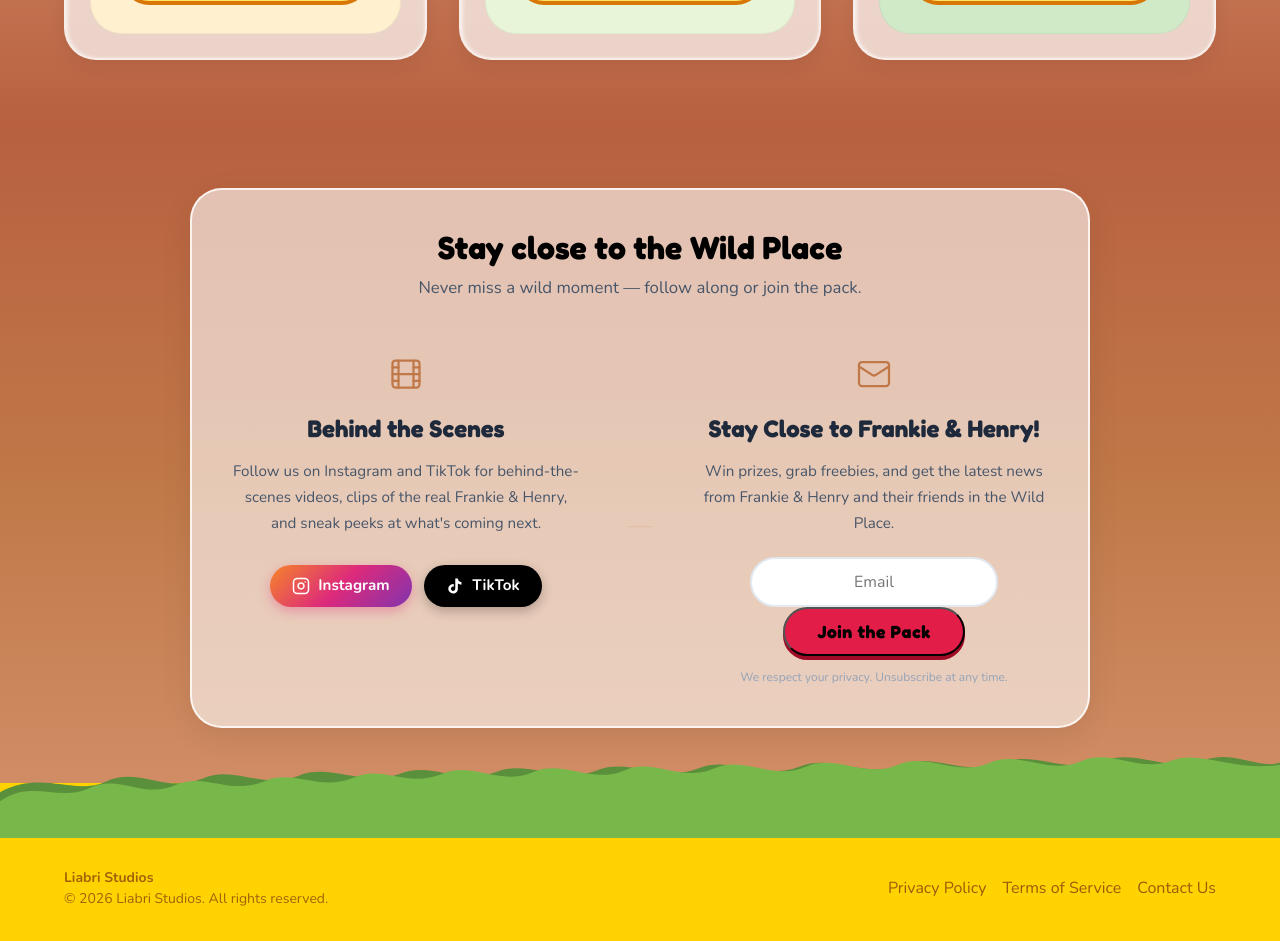
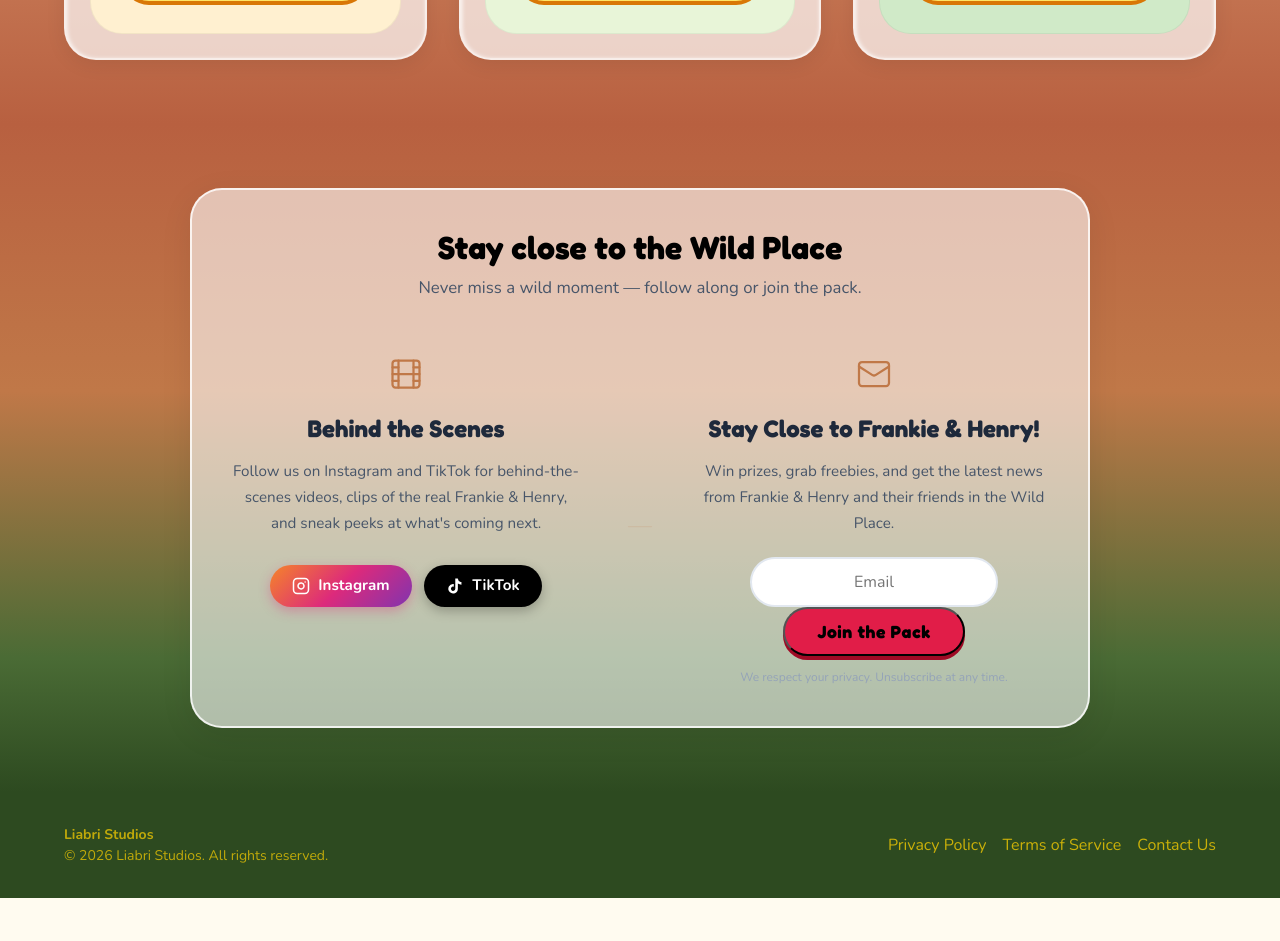
Before and after one commit to michelecameron21-art/Frankie-Henry-Website, a React (Vite) app: page / in a window 1280 px wide. Shown: the part 6760-7701 px from the top of the page. After the commit the page ends 7658 px from the top, so only its background shows below. Built offline with nearby package versions, Linux system fonts and the light colour scheme.

Commit message:
Dark green footer with terracotta fade from Story section
Remove grass SVG experiment. Story section fades from warm
terracotta into deep forest green (#2D4A20), footer matches.
Yellow text on dark green feels grounded and safari-like.

Co-Authored-By: Claude Sonnet 4.6 <noreply@anthropic.com>

```diff
--- a/src/components/Footer.jsx
+++ b/src/components/Footer.jsx
@@ -1,6 +1,6 @@
 export default function Footer() {
     return (
-        <footer style={{ background: '#FFD200', color: '#78350F', position: 'relative' }} className="py-8">
+        <footer style={{ background: '#2D4A20', color: '#FFD200', position: 'relative' }} className="py-8">
             <div className="container flex flex-col md:flex-row justify-between items-center gap-4">
                 <div className="text-sm" style={{ opacity: 0.7 }}>
                     <p className="font-bold">Liabri Studios</p>
--- a/src/components/Story.jsx
+++ b/src/components/Story.jsx
@@ -140,21 +140,6 @@ export default function Story() {
                 </div>
             </div>
 
-            {/* Grass blade transition into yellow footer */}
-            <svg viewBox="0 0 1200 120" preserveAspectRatio="none" style={{ display: 'block', width: '100%', height: '110px', marginBottom: '-3px' }}>
-                {/* Yellow ground fill behind everything */}
-                <rect x="0" y="60" width="1200" height="60" fill="#FFD200" />
-                {/* Back layer — darker grass */}
-                <path
-                    d="M0,70 C40,45 70,75 100,58 C130,42 155,72 190,55 C220,40 245,68 280,52 C310,38 340,65 375,50 C405,36 430,63 465,48 C495,34 525,62 560,46 C590,32 620,60 655,44 C685,30 715,58 750,42 C780,28 810,56 845,40 C875,26 905,54 940,38 C970,24 1000,52 1035,36 C1065,22 1095,50 1130,35 C1155,24 1180,45 1200,38 L1200,120 L0,120 Z"
-                    fill="#5A8F3C"
-                />
-                {/* Front layer — brighter grass */}
-                <path
-                    d="M0,80 C30,55 55,82 85,65 C112,50 135,78 165,62 C192,48 215,74 248,58 C275,44 300,70 332,54 C358,40 382,66 415,50 C442,36 468,64 500,48 C528,34 554,62 586,46 C612,32 638,60 670,44 C698,30 724,58 756,42 C784,28 810,56 842,40 C870,26 896,54 928,38 C956,24 982,52 1014,36 C1042,22 1068,50 1100,35 C1124,24 1160,48 1200,40 L1200,120 L0,120 Z"
-                    fill="#78B84A"
-                />
-            </svg>
         </section>
     );
 }
--- a/src/index.css
+++ b/src/index.css
@@ -845,7 +845,7 @@ button {
 }
 
 .footer-link {
-    color: #78350F;
+    color: #FFD200;
     text-decoration: none;
     transition: 0.2s;
     opacity: 0.75;
@@ -1540,14 +1540,14 @@ button {
     background: linear-gradient(to bottom, #C07848 0%, #D4906A 50%, #B86040 100%) !important;
 }
 
-/* Story Section — stays warm, footer handles its own dark background */
+/* Story Section — warm terracotta fading into dark green footer */
 .story-section {
     background: linear-gradient(to bottom,
         #B86040 0%,
-        #C07848 50%,
-        #D4906A 100%
+        #C07848 40%,
+        #4A6B35 80%,
+        #2D4A20 100%
     );
-    padding-bottom: 0;
 }
 
 /* Social panel inside Story */
```
